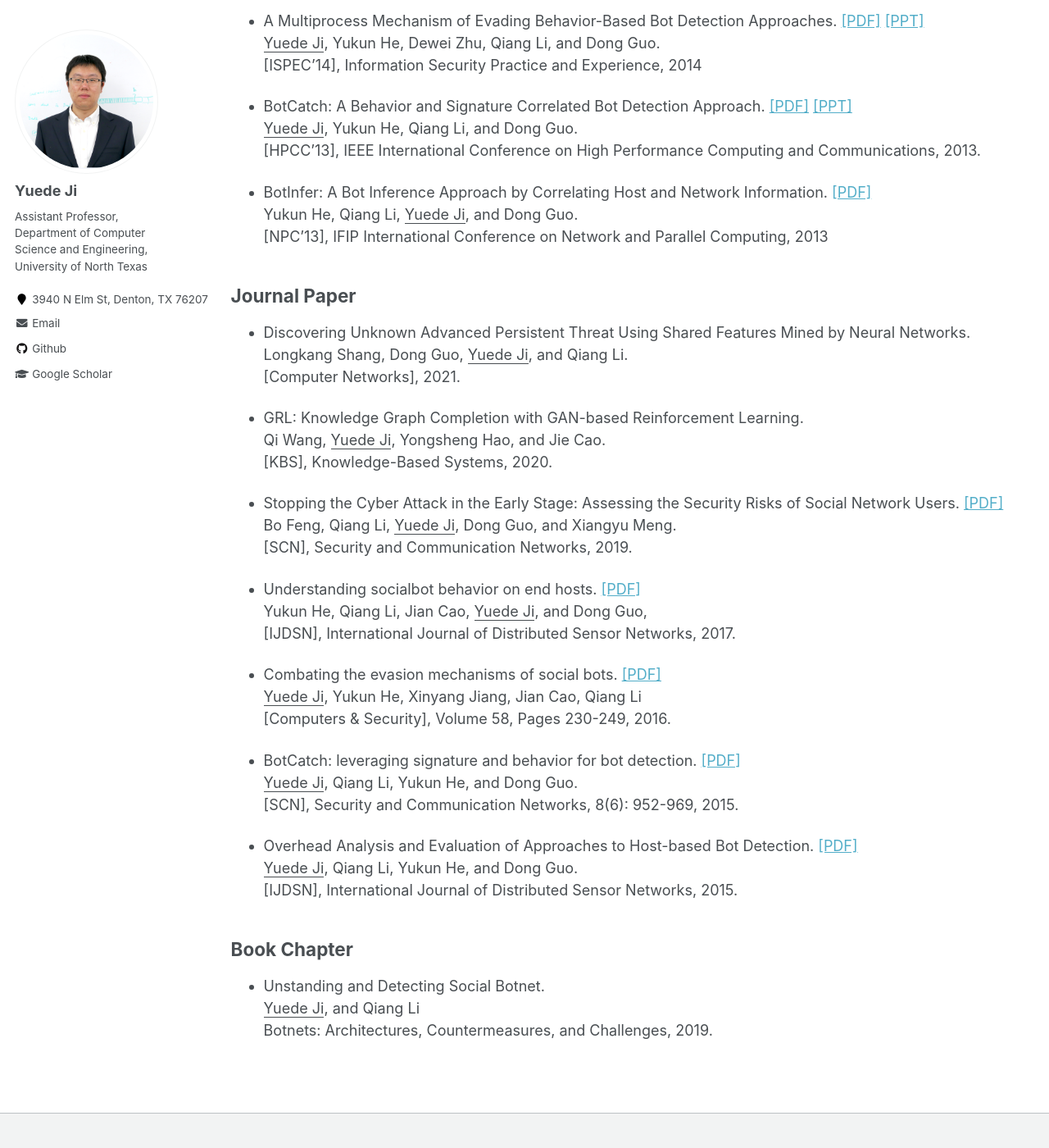
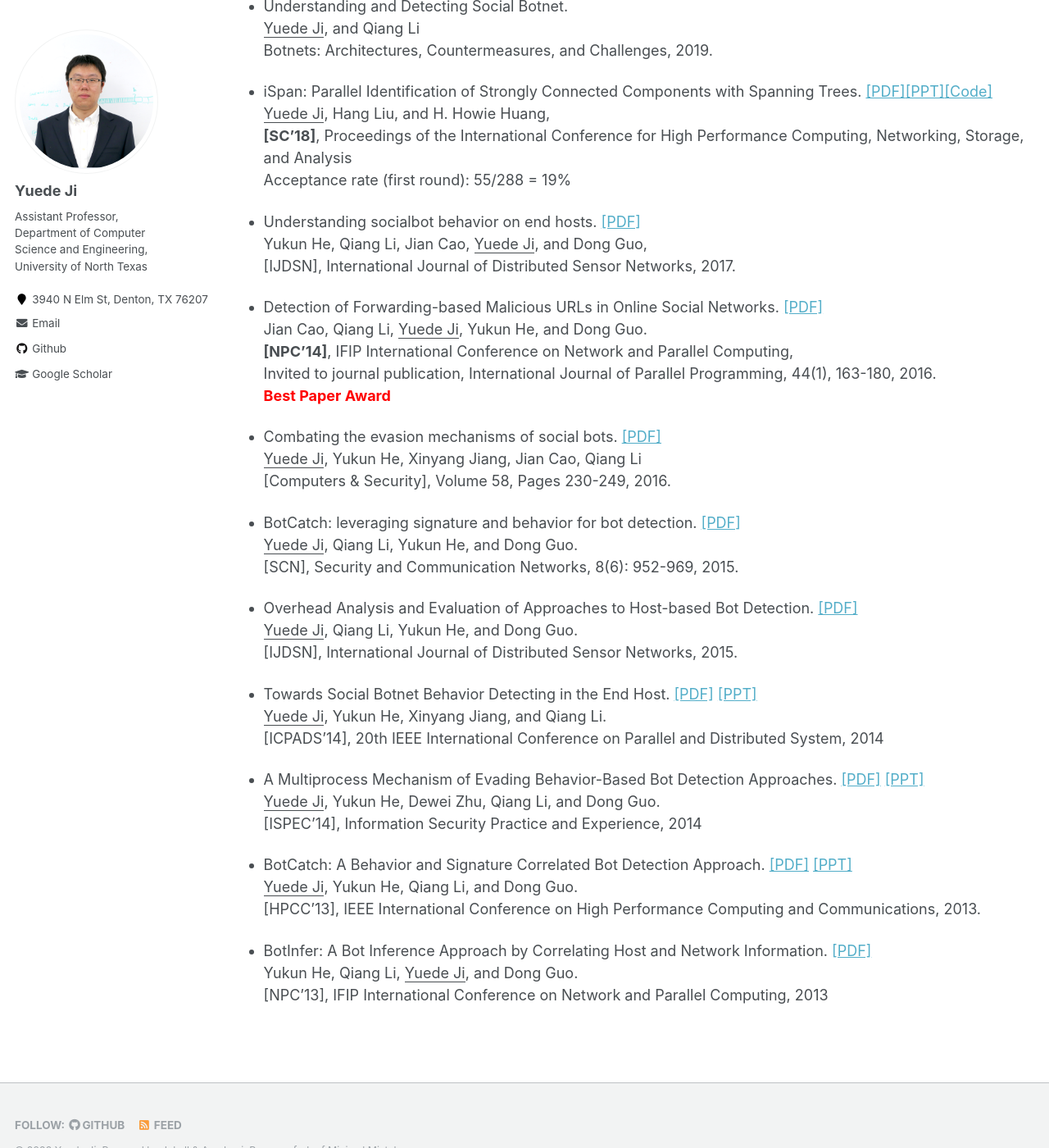
Before and after one commit to yuede/yuede.github.io, a Jekyll site: the page built from _pages/publications_full.md, in a window 1280 px wide and 1400 px high, scrolled down 1801 px. Shown: the whole window at 82% size. Built offline with Jekyll 4.4.1, drawn with Linux system fonts in a browser that asks for light colours; some of the changed lines change nothing that is shown; some of the changed text lies outside the part shown.

Commit message:
update full publication list

```diff
--- a/_pages/publications_full.md
+++ b/_pages/publications_full.md
@@ -9,7 +9,7 @@
   You can also find my articles on <u><a href="{{author.googlescholar}}">my Google Scholar profile</a>.</u>
 {% endif %}
 
-## Conference Paper
+### 2022
 * Illuminati: Towards Explaining Graph Neural Networks for Cybersecurity Analysis. [[PDF]](.)<br/>
 Haoyu He, <u>Yuede Ji</u>, and H. Howie Huang<br/><strong>[EuroS&P'22]</strong>, IEEE European Symposium on Security and Privacy, 2022<br/>
 Acceptance rate: 42/141 = 29.8%
@@ -17,6 +17,7 @@
 * NestedGNN: Detecting Malicious Network Activity with Nested Graph Neural Networks. [[PDF]](.)<br/>
 <u>Yuede Ji</u> and H. Howie Huang<br/><strong>[IEEE ICC'22]</strong>, IEEE International Conference on Communications, 2022<br/>
 
+### 2021
 * DEFInit: An Analysis of Exposed Android Init Routines. [[PDF]](../files/21_Security_DEFInit.pdf)[[PPT]](../files/21_Security_DEFInit_slides.pdf)<br/>
 <u>Yuede Ji</u>, Mohamed Elsabagh, Ryan Johnson, and Angelos Stavrou<br/><strong>[USENIX Security'21]</strong>, the 30th USENIX Security Symposium<br/>
 Acceptance rate: 248/1319 = 18.8%
@@ -29,6 +30,10 @@
 <u>Yuede Ji</u>, Lei Cui, and H. Howie Huang<br/>[ACNS'21], The 19th International Conference on Applied Cryptography and Network Security<br/>
 Acceptance rate: 37/186 = 20%
 
+* Discovering Unknown Advanced Persistent Threat Using Shared Features Mined by Neural Networks.<br/> Longkang Shang, Dong Guo, <u>Yuede Ji</u>, and Qiang Li.<br/>[Computer Networks], 2021.<br/>
+
+
+### 2020 and Earlier
 * Detecting Lateral Movement in Enterprise Computer Networks with Unsupervised Graph AI. [[PDF]](../files/20_RAID_lateral_movement.pdf)<br/>
 Benjamin Bowman, Craig Laprade, <u>Yuede Ji</u>, and H. Howie Huang<br/><strong>[RAID'20]</strong>, The 23rd International Symposium on Research in Attacks, Intrusions and Defenses<br/>
 Acceptance rate: 31/121 = 25.6%
@@ -38,14 +43,31 @@
 
 * SwarmGraph: Analyzing Large-Scale In-Memory Graphs on GPUs. [[PDF]](../files/20_HPCC_SwarmGraph.pdf)<br/><u>Yuede Ji</u>, Hang Liu, and H. Howie Huang.<br/>[HPCC'20], IEEE International Conference on High Performance Computing and Communications (HPCC), 2020.
 
+* GRL: Knowledge Graph Completion with GAN-based Reinforcement Learning.<br/> Qi Wang, <u>Yuede Ji</u>, Yongsheng Hao, and Jie Cao. <br/>[KBS], Knowledge-Based Systems, 2020.<br/>
+
 * Securing Malware Cognitive Systems against Adversarial Attacks. [[PDF]](../files/19_ICCC_malware_adversary.pdf)[[PPT]](../files/19_ICCC_malware_adversary_slides.pdf) <br/><u>Yuede Ji</u>, Benjamin Bowman, and H. Howie Huang,<br/>[ICCC'19], 2019 IEEE International Conference on Cognitive Computing,<br/>
 Invited to the panel discussion at The AAAI-19 Workshop on Artificial Intelligence for Cyber Security<br/>
+
+* Stopping the Cyber Attack in the Early Stage: Assessing the Security Risks of Social Network Users. [[PDF]](../files/19_SCN_APT_assess.pdf)<br/>Bo Feng, Qiang Li, <u>Yuede Ji</u>, Dong Guo, and Xiangyu Meng.<br/>[SCN], Security and Communication Networks, 2019.<br/>
+
+* Understanding and Detecting Social Botnet.<br/><u>Yuede Ji</u>, and Qiang Li<br/>Botnets: Architectures, Countermeasures, and Challenges, 2019.<br/>
 
 * iSpan: Parallel Identification of Strongly Connected Components with Spanning Trees. [[PDF]](../files/18_SC_iSpan.pdf)[[PPT]](../files/18_SC_iSpan_slides.pdf)[[Code]](https://github.com/iHeartGraph/iSpan)<br/><u>Yuede Ji</u>, Hang Liu, and H. Howie Huang,<br/><strong>[SC'18]</strong>, Proceedings of the International Conference for High Performance Computing, Networking, Storage, and Analysis<br/>
 Acceptance rate (first round): 55/288 = 19%
 
-* Detection of Forwarding-based Malicious URLs in Online Social Networks. [[PDF]](../files/14_NPC_malicious_url.pdf)<br/>Jian Cao, Qiang Li, <u>Yuede Ji</u>, Yukun He, and Dong Guo.<br/>[NPC'14], IFIP International Conference on Network and Parallel Computing,<br/>Invited to journal publication, International Journal of Parallel Programming, 44(1), 163-180, 2016.<br/>
+* Understanding socialbot behavior on end hosts. [[PDF]](../files/17_IJDSN_social_botnet.pdf)<br/>
+Yukun He, Qiang Li, Jian Cao, <u>Yuede Ji</u>, and Dong Guo,<br/>
+[IJDSN], International Journal of Distributed Sensor Networks, 2017.<br/>
+
+* Detection of Forwarding-based Malicious URLs in Online Social Networks. [[PDF]](../files/14_NPC_malicious_url.pdf)<br/>Jian Cao, Qiang Li, <u>Yuede Ji</u>, Yukun He, and Dong Guo.<br/><strong>[NPC'14]</strong>, IFIP International Conference on Network and Parallel Computing,<br/>Invited to journal publication, International Journal of Parallel Programming, 44(1), 163-180, 2016.<br/>
 <span style="color:red"><strong>Best Paper Award</strong><span style="color:red">
+
+* Combating the evasion mechanisms of social bots. [[PDF]](../files/16_CS_social_botnet.pdf)<br/><u>Yuede Ji</u>, Yukun He, Xinyang Jiang, Jian Cao, Qiang Li<br/>[Computers & Security], Volume 58, Pages 230-249, 2016.<br/>
+
+* BotCatch: leveraging signature and behavior for bot detection. [[PDF]](../files/15_SCN_BotCatch.pdf)<br/><u>Yuede Ji</u>, Qiang Li, Yukun He, and Dong Guo.<br/>[SCN], Security and Communication Networks, 8(6): 952-969, 2015.
+
+* Overhead Analysis and Evaluation of Approaches to Host-based Bot Detection. [[PDF]](../files/15_IJDSN_botnet_overhead.pdf)<br/><u>Yuede Ji</u>, Qiang Li, Yukun He, and Dong Guo.<br/>[IJDSN], International Journal of Distributed Sensor Networks, 2015.
+
 
 * Towards Social Botnet Behavior Detecting in the End Host. [[PDF]](../files/14_ICPADS_social_botnet.pdf) [[PPT]](../files/14_ICPADS_social_botnet_slides.pdf)<br/><u>Yuede Ji</u>, Yukun He, Xinyang Jiang, and Qiang Li.<br/>[ICPADS'14], 20th IEEE International Conference on Parallel and Distributed System, 2014
 
@@ -54,27 +76,3 @@
 * BotCatch: A Behavior and Signature Correlated Bot Detection Approach. [[PDF]](../files/13_HPCC_BotCatch.pdf) [[PPT]](../files/13_HPCC_BotCatch_slides.pptx)<br/><u>Yuede Ji</u>, Yukun He, Qiang Li, and Dong Guo.<br/>[HPCC'13], IEEE International Conference on High Performance Computing and Communications, 2013.
 
 * BotInfer: A Bot Inference Approach by Correlating Host and Network Information. [[PDF]](../files/13_NPC_BotInfer.pdf)<br/>Yukun He, Qiang Li, <u>Yuede Ji</u>, and Dong Guo.<br/>[NPC'13], IFIP International Conference on Network and Parallel Computing, 2013
-
-
-## Journal Paper
-
-* Discovering Unknown Advanced Persistent Threat Using Shared Features Mined by Neural Networks.<br/> Longkang Shang, Dong Guo, <u>Yuede Ji</u>, and Qiang Li.<br/>[Computer Networks], 2021.<br/>
-
-* GRL: Knowledge Graph Completion with GAN-based Reinforcement Learning.<br/> Qi Wang, <u>Yuede Ji</u>, Yongsheng Hao, and Jie Cao. <br/>[KBS], Knowledge-Based Systems, 2020.<br/>
-
-* Stopping the Cyber Attack in the Early Stage: Assessing the Security Risks of Social Network Users. [[PDF]](../files/19_SCN_APT_assess.pdf)<br/>Bo Feng, Qiang Li, <u>Yuede Ji</u>, Dong Guo, and Xiangyu Meng.<br/>[SCN], Security and Communication Networks, 2019.<br/>
-
-* Understanding socialbot behavior on end hosts. [[PDF]](../files/17_IJDSN_social_botnet.pdf)<br/>
-Yukun He, Qiang Li, Jian Cao, <u>Yuede Ji</u>, and Dong Guo,<br/>
-[IJDSN], International Journal of Distributed Sensor Networks, 2017.<br/>
-
-* Combating the evasion mechanisms of social bots. [[PDF]](../files/16_CS_social_botnet.pdf)<br/><u>Yuede Ji</u>, Yukun He, Xinyang Jiang, Jian Cao, Qiang Li<br/>[Computers & Security], Volume 58, Pages 230-249, 2016.<br/>
-
-
-* BotCatch: leveraging signature and behavior for bot detection. [[PDF]](../files/15_SCN_BotCatch.pdf)<br/><u>Yuede Ji</u>, Qiang Li, Yukun He, and Dong Guo.<br/>[SCN], Security and Communication Networks, 8(6): 952-969, 2015.
-
-* Overhead Analysis and Evaluation of Approaches to Host-based Bot Detection. [[PDF]](../files/15_IJDSN_botnet_overhead.pdf)<br/><u>Yuede Ji</u>, Qiang Li, Yukun He, and Dong Guo.<br/>[IJDSN], International Journal of Distributed Sensor Networks, 2015.
-
-## Book Chapter
-
-* Unstanding and Detecting Social Botnet.<br/><u>Yuede Ji</u>, and Qiang Li<br/>Botnets: Architectures, Countermeasures, and Challenges, 2019.<br/>
```
